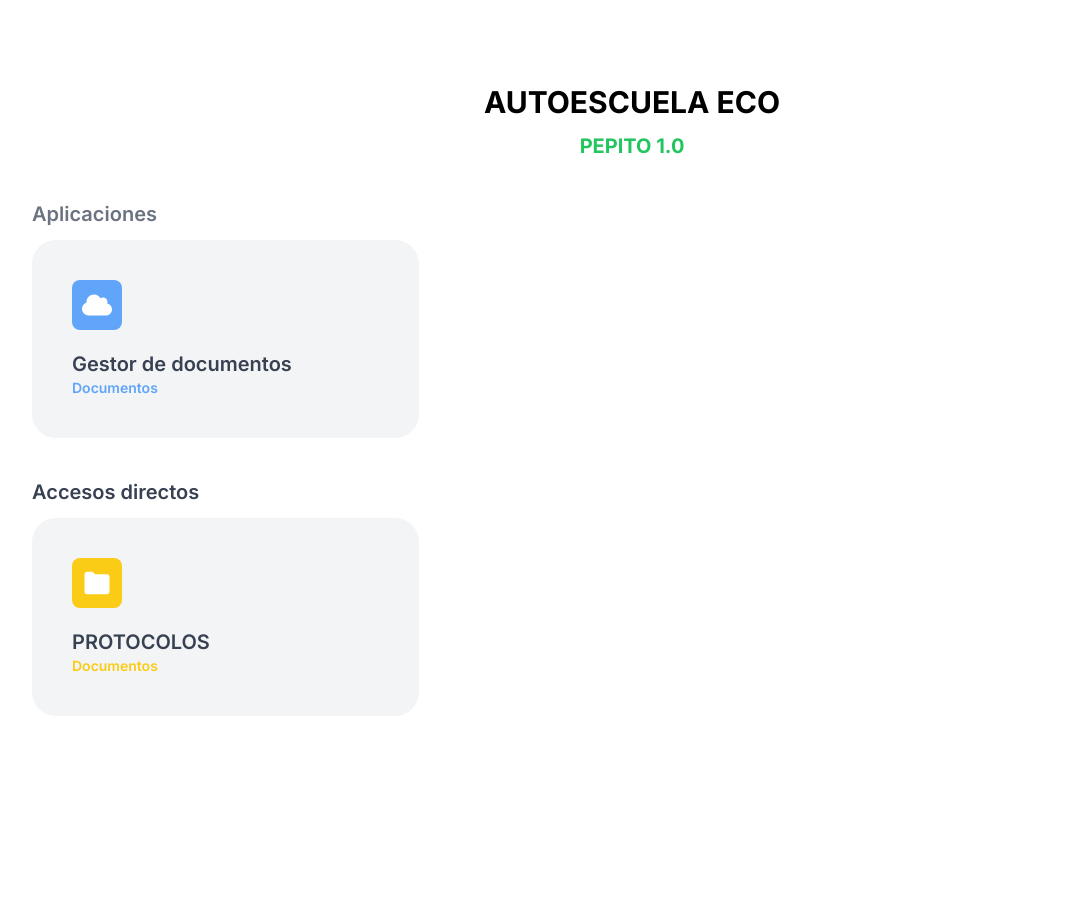
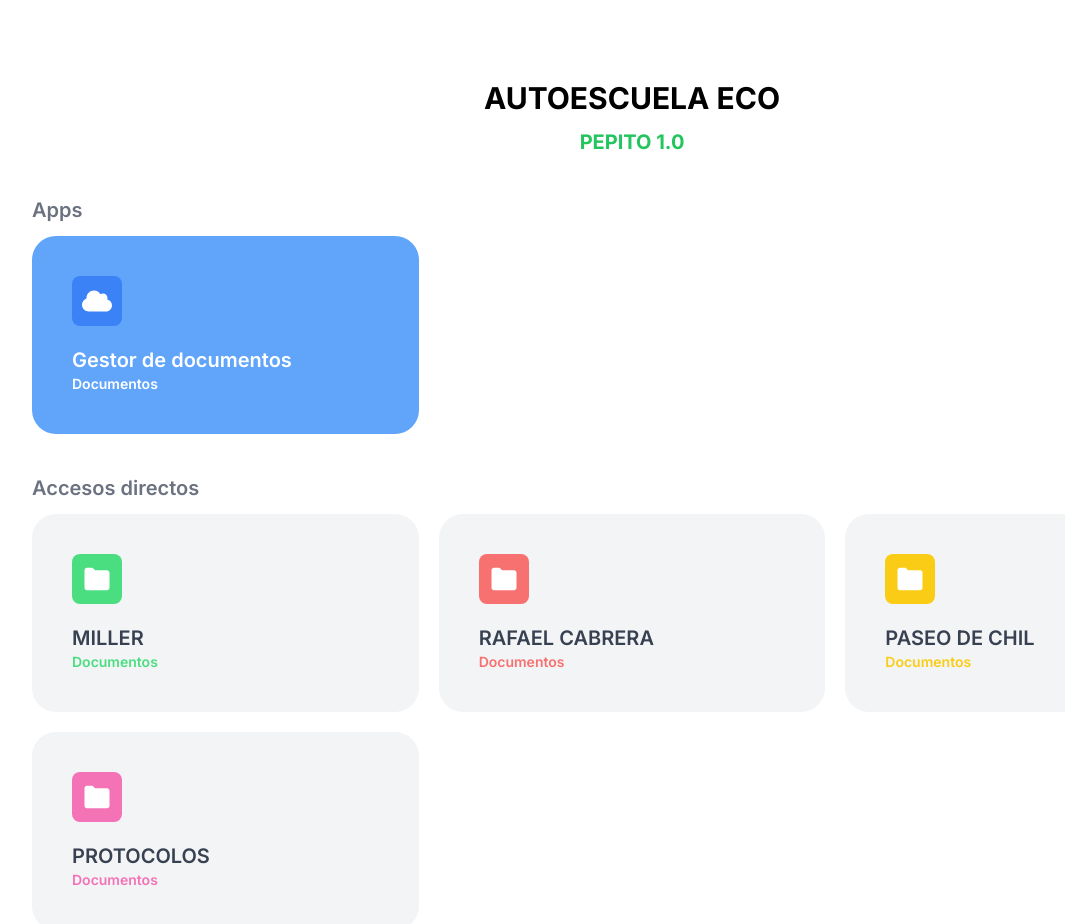
Before and after one commit to josericardopenase/drivingschool_intranet, a Next.js app: page / in a window 1280 px wide. Shown: the top 924 px of the page, without its empty margins (8-1073 px from the left). Before the commit the page ends 800 px from the top, so only its background shows below. Built offline with nearby package versions, Linux system fonts and the light colour scheme.

Commit message:
finished changes

```diff
--- a/app/page.tsx
+++ b/app/page.tsx
@@ -13,40 +13,62 @@ import { IoChatbubble } from "react-icons/io5";
 
 export default function Home() {
   return (
-    <div className="w-full justify-center h-[100vh] items-center flex flex-col">
+    <div className="w-full  h-[100vh] items-center flex flex-col mt-20">
       <div className="max-w-[1200px] w-full">
         <section className="w-full justify-center flex flex-col items-center ">
           <h1 className="text-center text-3xl font-bold">AUTOESCUELA ECO</h1>
           <h2 className="mt-3 text-xl font-bold text-green-500">PEPITO 1.0</h2>
         </section>
 
-        <h1 className="text-xl mt-10 font-semibold text-gray-500">
-          Aplicaciones
-        </h1>
+        <h1 className="text-xl mt-10 font-semibold text-gray-500">Apps</h1>
         <section className="mt-3 grid grid-cols-3 w-full gap-5">
           <a
             href="https://documentos.autoescuelaseco.cloud/"
             target="_blank"
+            className="bg-blue-400 p-10 rounded-3xl w-full !text-white "
+          >
+            <div className="h-[50px] w-[50px] bg-blue-500 flex justify-center items-center rounded-lg text-white">
+              <FaCloud size="30" />
+            </div>
+            <p className="font-semibold text-xl mt-5">Gestor de documentos</p>
+            <p className="text-sm font-semibold mt-0 ">Documentos</p>
+          </a>
+        </section>
+
+        <h1 className="text-xl mt-10 font-semibold text-gray-500">
+          Accesos directos
+        </h1>
+        <section className="mt-3 grid grid-cols-3 w-full gap-5 mb-5">
+          <a
+            href="https://documentos.autoescuelaseco.cloud/index.php/f/3851"
+            target="_blank"
             className="bg-gray-100 p-10 rounded-3xl w-full "
           >
-            <div className="h-[50px] w-[50px] bg-blue-400 flex justify-center items-center rounded-lg text-white">
-              <FaCloud size="30" />
+            <div className="h-[50px] w-[50px] bg-green-400 flex justify-center items-center rounded-lg text-white">
+              <BiSolidFolder size="30" />
             </div>
-            <p className="font-semibold text-xl text-gray-700 mt-5">
-              Gestor de documentos
-            </p>
-            <p className="text-sm font-semibold mt-0 text-blue-400">
+            <p className="font-semibold text-xl text-gray-700 mt-5">MILLER</p>
+            <p className="text-sm mt-0 text-green-400 font-semibold">
               Documentos
             </p>
           </a>
-        </section>
-
-        <h1 className="text-xl mt-10 font-semibold text-gray-700">
-          Accesos directos
-        </h1>
-        <section className="mt-3 grid grid-cols-3 w-full gap-5">
           <a
-            href="https://documentos.autoescuelaseco.cloud/index.php/f/2856"
+            href="https://documentos.autoescuelaseco.cloud/index.php/f/3854"
+            target="_blank"
+            className="bg-gray-100 p-10 rounded-3xl w-full "
+          >
+            <div className="h-[50px] w-[50px] bg-red-400 flex justify-center items-center rounded-lg text-white">
+              <BiSolidFolder size="30" />
+            </div>
+            <p className="font-semibold text-xl text-gray-700 mt-5">
+              RAFAEL CABRERA
+            </p>
+            <p className="text-sm mt-0 text-red-400 font-semibold">
+              Documentos
+            </p>
+          </a>
+          <a
+            href="https://documentos.autoescuelaseco.cloud/index.php/f/3853"
             target="_blank"
             className="bg-gray-100 p-10 rounded-3xl w-full "
           >
@@ -54,9 +76,24 @@ export default function Home() {
               <BiSolidFolder size="30" />
             </div>
             <p className="font-semibold text-xl text-gray-700 mt-5">
+              PASEO DE CHIL
+            </p>
+            <p className="text-sm mt-0 text-yellow-400 font-semibold">
+              Documentos
+            </p>
+          </a>
+          <a
+            href="https://documentos.autoescuelaseco.cloud/index.php/f/2856"
+            target="_blank"
+            className="bg-gray-100 p-10 rounded-3xl w-full "
+          >
+            <div className="h-[50px] w-[50px] bg-pink-400 flex justify-center items-center rounded-lg text-white">
+              <BiSolidFolder size="30" />
+            </div>
+            <p className="font-semibold text-xl text-gray-700 mt-5">
               PROTOCOLOS
             </p>
-            <p className="text-sm mt-0 text-yellow-400 font-semibold">
+            <p className="text-sm mt-0 text-pink-400 font-semibold">
               Documentos
             </p>
           </a>
```
